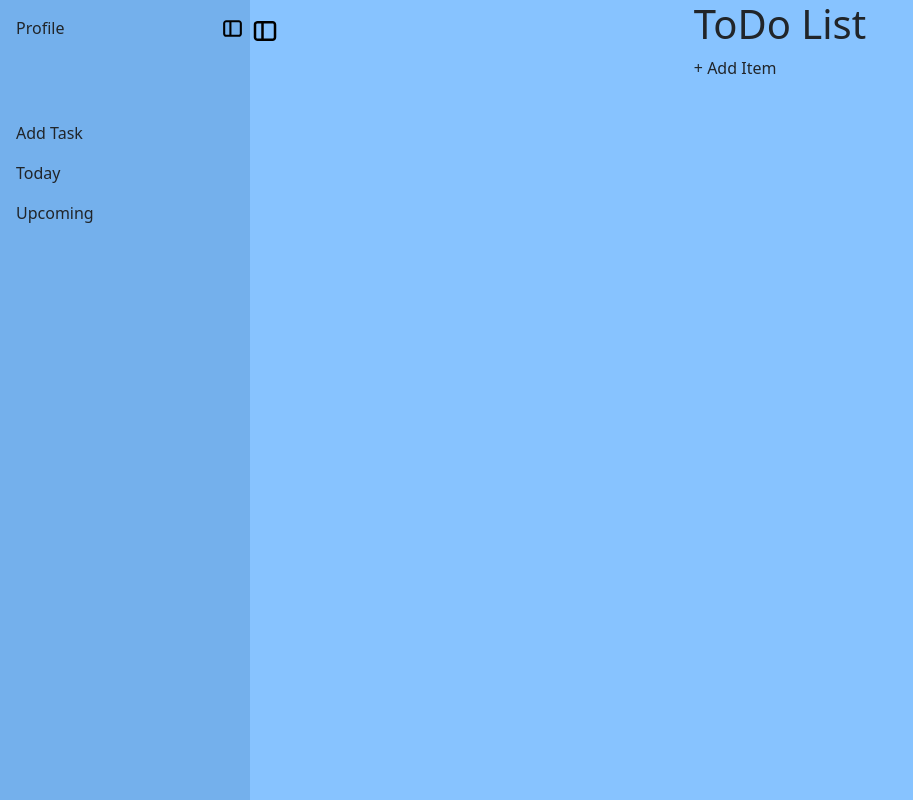
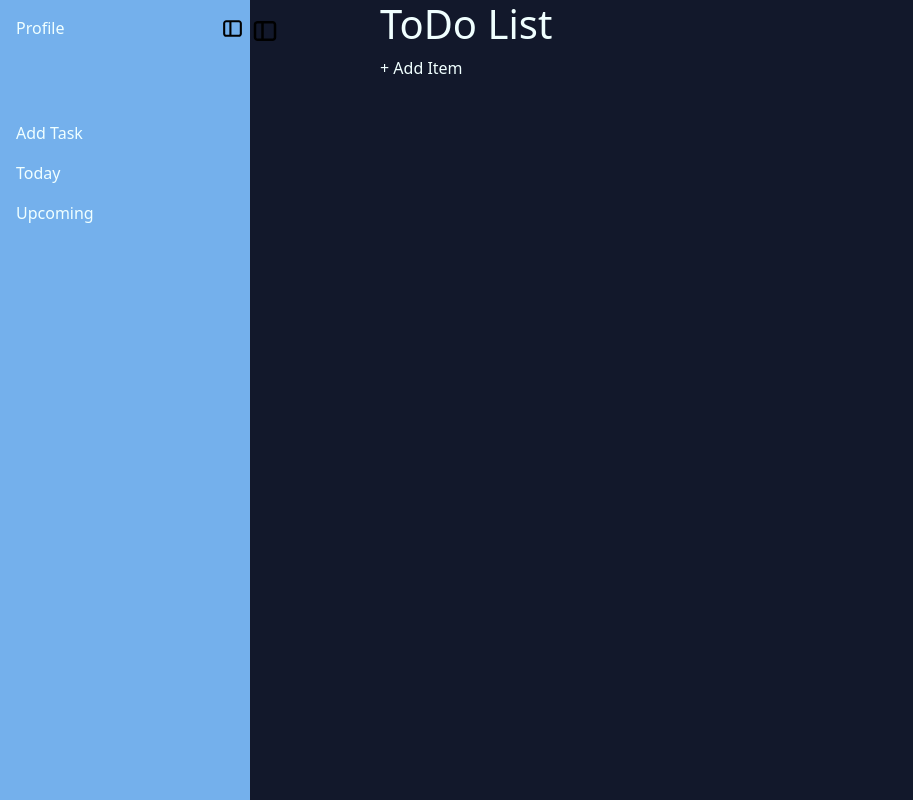
Before and after one commit to asantos3005/to-do-typescript, a React (Vite) app: page / in a window 1280 px wide. Shown: the whole page, without its empty margins (0-913 px from the left). Built offline with nearby package versions, Linux system fonts and the light colour scheme.

Commit message:
Item completion functionality barebones complete

```diff
--- a/src/index.css
+++ b/src/index.css
@@ -14,3 +14,10 @@
   -webkit-font-smoothing: antialiased;
   -moz-osx-font-smoothing: grayscale;
 }
+
+/*Button Element Reset*/
+.button-reset {
+  all: unset;
+  cursor: pointer;
+
+}
--- a/src/pages/Home.tsx
+++ b/src/pages/Home.tsx
@@ -24,6 +24,7 @@ type ToDoItemProps = {
   itemName: string;
   priority: number;
   isDone: boolean;
+  onDelete: (id: number) => void;
 };
 
 type PriorityItem = {
@@ -31,31 +32,44 @@ type PriorityItem = {
   label?: string;
 };
 
-interface LayoutContext {
-  sidebarState: SidebarState;
-  toggleSideBar: () => void;
-}
-
-// Components
-function ToDoItem({ id, itemName, priority, isDone }: ToDoItemProps) {
-  return (
-    <div className="toDoItem">
-      <p>{itemName} - {isDone ? "Done" : "Pending"}</p>
-      <p>Priority: {priority}</p>
-    </div>
-  );
-}
-
-const AddTaskButton: React.FC<{ handleAddTask: () => void }> = ({ handleAddTask }) => (
-  <div className="addItemButton clickable" onClick={handleAddTask}>
-    + Add Item
-  </div>
-);
+type AddTaskButtonProps = {
+  handleAddTask: () => void;
+};
 
 type PriorityDropdownProps = {
   selected: PriorityItem | null;
   onSelect: (item: PriorityItem) => void;
 };
+
+
+
+// Components
+function ToDoItem({ id, itemName, priority, isDone, onDelete }: ToDoItemProps) {
+  return (
+    <div className="toDoItem">
+      <div className="buttonContainer">
+        <button className="button-reset tickToDoButton" onClick={() => onDelete(id)}>
+
+        </button>
+      </div>
+      <div className="detailsContianer">
+        <p>{itemName} - {isDone ? "Done" : "Pending"}</p>
+        <p>Priority: {priority}</p>
+      </div>
+
+    </div>
+  );
+}
+
+
+function AddTaskButton({ handleAddTask }: AddTaskButtonProps) {
+  return (
+    <button  className='button-reset clickable' onClick={handleAddTask}>
+      + Add Item
+    </button>
+  );
+}
+
 
 function PriorityDropdown({ selected, onSelect }: PriorityDropdownProps) {
   const [dropdownOpen, setDropdownOpen] = useState(false);
@@ -89,17 +103,12 @@ function PriorityDropdown({ selected, onSelect }: PriorityDropdownProps) {
   );
 }
 
-// Main Page Component
-type SidebarState = "open" | "closed";
-
-interface HomeProps {
-  sidebarState: SidebarState;
-  toggleSideBar: () => void;
-}
 
 export default function Home() {
   const [todoItems, setTodoItems] = useState<ToDoItemProps[]>([]);
   const [modal, setModal] = useState(false);
+
+  // The state of a form
   const [formState, setFormState] = useState<{
     taskName: string;
     priority: PriorityItem | null;
@@ -126,6 +135,32 @@ export default function Home() {
     }));
   };
 
+    // Add new task
+  const handleCreateTask = () => {
+    if (!formState.taskName || !formState.priority) return;
+
+    const newTask: ToDoItemProps = {
+      id: Date.now(),
+      itemName: formState.taskName,
+      priority: parseInt(formState.priority.label?.slice(1) || "3"), // Extract number from "P1"
+      isDone: formState.isDone,
+      onDelete: handleDeleteTask
+    };
+
+    setTodoItems((prev) => [...prev, newTask]);
+
+    // Reset form and close modal
+    setFormState({ taskName: '', priority: null, isDone: false });
+    toggle();
+  };
+
+ const handleDeleteTask = (idToDelete: number) => {
+  const updatedItems = todoItems.filter(item => item.id !== idToDelete);
+  setTodoItems(updatedItems);
+  console.log(`Item ID: `,{idToDelete})
+  console.log('Item Deleted')
+};
+
   const toggle = () => setModal(!modal);
 
   // Load data from localStorage
@@ -144,23 +179,7 @@ export default function Home() {
     localStorage.setItem("toDoListContainer", JSON.stringify({ toDoList: todoItems }));
   }, [todoItems]);
 
-  // Add new task
-  const handleCreateTask = () => {
-    if (!formState.taskName || !formState.priority) return;
 
-    const newTask: ToDoItemProps = {
-      id: Date.now(),
-      itemName: formState.taskName,
-      priority: parseInt(formState.priority.label?.slice(1) || "3"), // Extract number from "P1"
-      isDone: formState.isDone
-    };
-
-    setTodoItems((prev) => [...prev, newTask]);
-
-    // Reset form and close modal
-    setFormState({ taskName: '', priority: null, isDone: false });
-    toggle();
-  };
 
   return (
     <main>
@@ -168,7 +187,7 @@ export default function Home() {
         <h1 className="todoTitle">ToDo List</h1>
         <div className="screenDivider"></div>
 
-        <AddTaskButton handleAddTask={toggle} />
+
 
         <Modal isOpen={modal} toggle={toggle} centered>
           <ModalHeader toggle={toggle}>New Task</ModalHeader>
@@ -204,8 +223,12 @@ export default function Home() {
             priority={item.priority}
             itemName={item.itemName}
             isDone={item.isDone}
+            onDelete={handleDeleteTask}
           />
         ))}
+
+        <AddTaskButton handleAddTask={toggle} />
+
       </div>
     </main>
   );
--- a/src/styles/App.css
+++ b/src/styles/App.css
@@ -1,6 +1,7 @@
 body {
   margin: 0;
   height: 100vh;
+  color: azure;
 }
 
 #root {
@@ -11,7 +12,7 @@ body {
 .app-container{
   display: flex;
   height: inherit;
-  background-color: rgb(135, 195, 255);
+  background-color: rgb(18, 24, 43);
 }
 
 .mainSbToggle{
@@ -25,3 +26,31 @@ main {
   display: flex;
   justify-content: center;
 }
+
+button:hover{
+  opacity: 70%;
+}
+
+.todoListContainer{
+  width: 80%;
+}
+
+.toDoItem{
+  background-color: rgba(56, 73, 134, 0.568);
+  display: flex;
+  border-radius: 5px;
+  margin-bottom: 0.5rem;
+}
+
+.toDoItem:hover{
+  box-shadow: 10px 5px 5px rgba(6, 5, 25, 0.639);
+}
+
+.tickToDoButton{
+  background-color: azure;
+  width: 1rem;
+  height: 1rem;
+  border-radius: 10px;
+  margin-left: 1rem;
+  margin-right: 2rem;
+}
```
